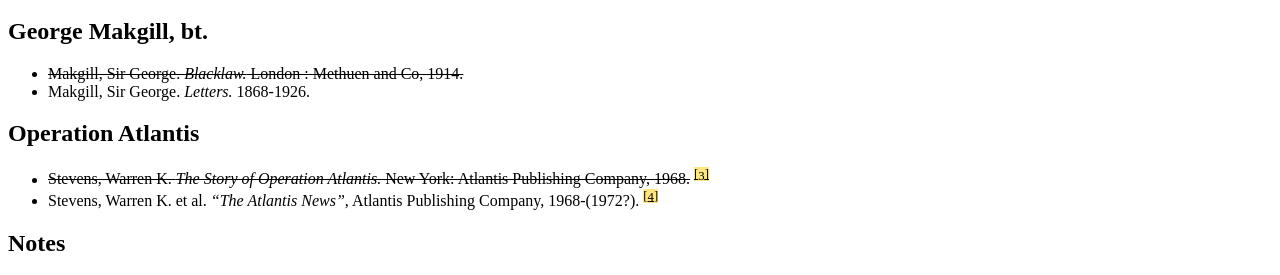
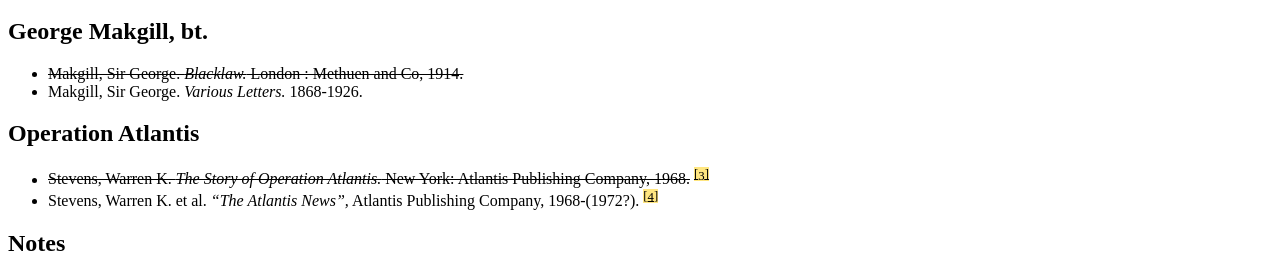
Before and after one commit to derykmakgill/website, a Jekyll site: the page built from research-bounties.md, in a window 1280 px wide. Shown: the part 441-716 px from the top of the page. Built offline with Jekyll 4.4.1, drawn with Linux system fonts in a browser that asks for light colours.

Commit message:
Update research-bounties.md

```diff
--- a/research-bounties.md
+++ b/research-bounties.md
@@ -22,7 +22,7 @@
 ## George Makgill, bt.
 
 - ~~Makgill, Sir George. *Blacklaw.* London : Methuen and Co, 1914.~~
-- Makgill, Sir George. *Letters.* 1868-1926.
+- Makgill, Sir George. *Various Letters.* 1868-1926.
 
 ## Operation Atlantis
 
```
